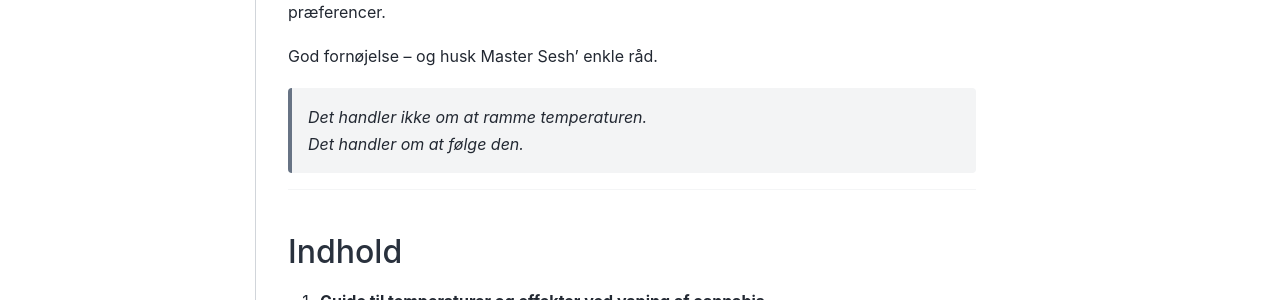
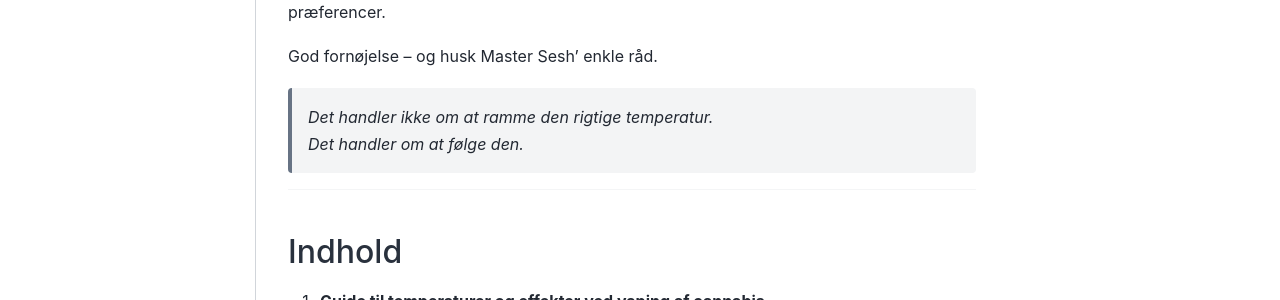
Before and after one commit to misterpoxycat/sesh, a Jupyter Book: the page built from docs/intro.md, in a window 1280 px wide and 1359 px high. Shown: the part 668-968 px from the top of the window. Built offline with Jupyter Book 1.0.4 settings and Sphinx 7.4.7 and the Sphinx Book theme 1.1.4, drawn with Linux system fonts in a browser that asks for light colours.

Commit message:
Update intro.md

```diff
--- a/docs/intro.md
+++ b/docs/intro.md
@@ -18,7 +18,7 @@ Denne guide bygger på den tankegang. Den kombinerer etableret viden om cannabis
 
 God fornøjelse – og husk Master Sesh' enkle råd.
 
-> *Det handler ikke om at ramme temperaturen.\
+> *Det handler ikke om at ramme den rigtige temperatur.\
    Det handler om at følge den.*
 
 ---
```
